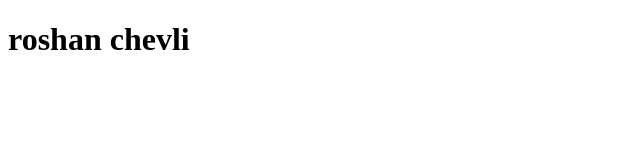
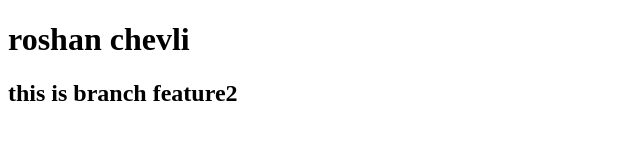
Before and after one commit to roshanchevli/localrepo, a plain HTML site: page index.html in a window 1280 px wide. Shown: the whole page, without its empty margins (0-640 px from the left). Drawn offline with Linux system fonts and the light colour scheme.

Commit message:
new feature2

```diff
--- a/index.html
+++ b/index.html
@@ -7,5 +7,6 @@
 </head>
 <body>
     <h1>roshan chevli </h1>
+    <h2>this is branch feature2</h2>
 </body>
 </html>
```
